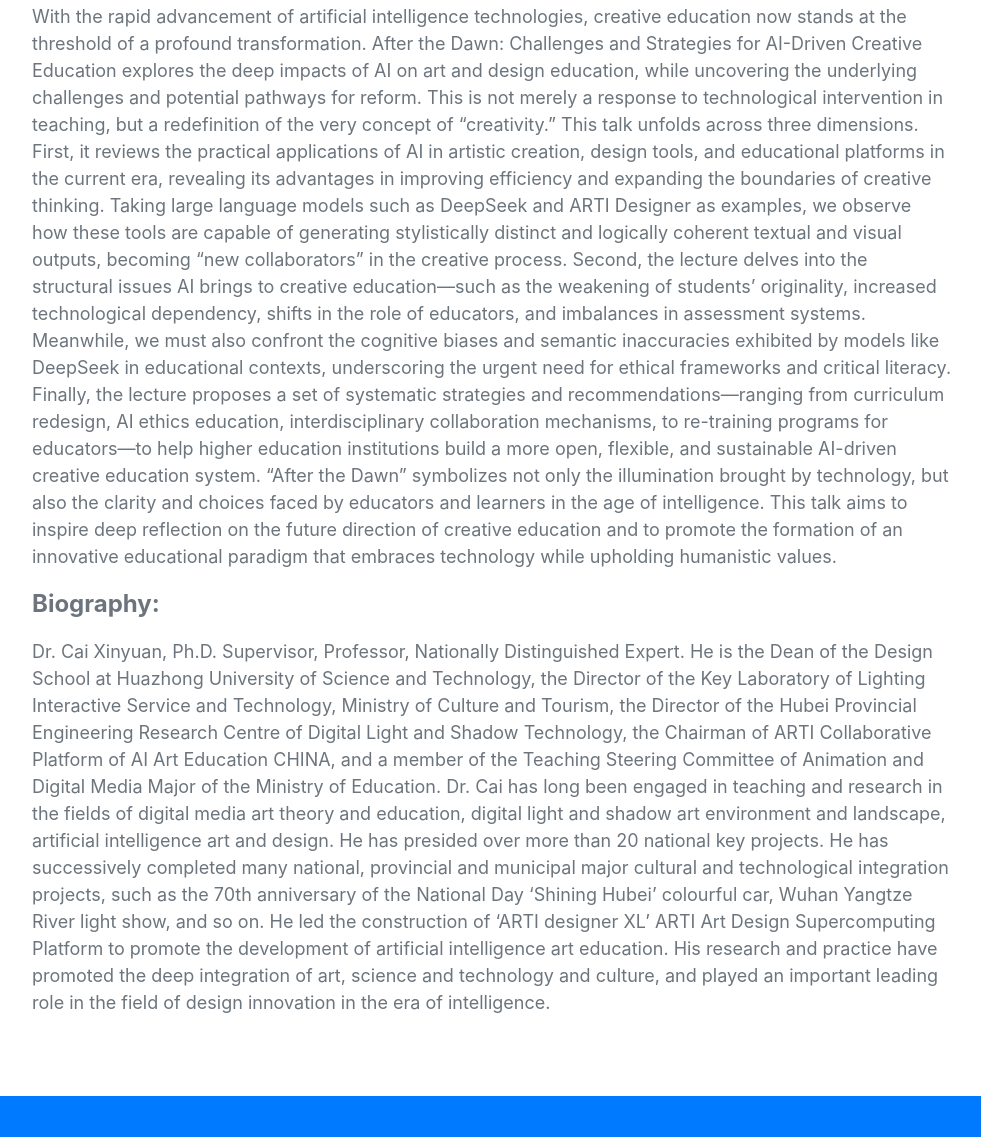
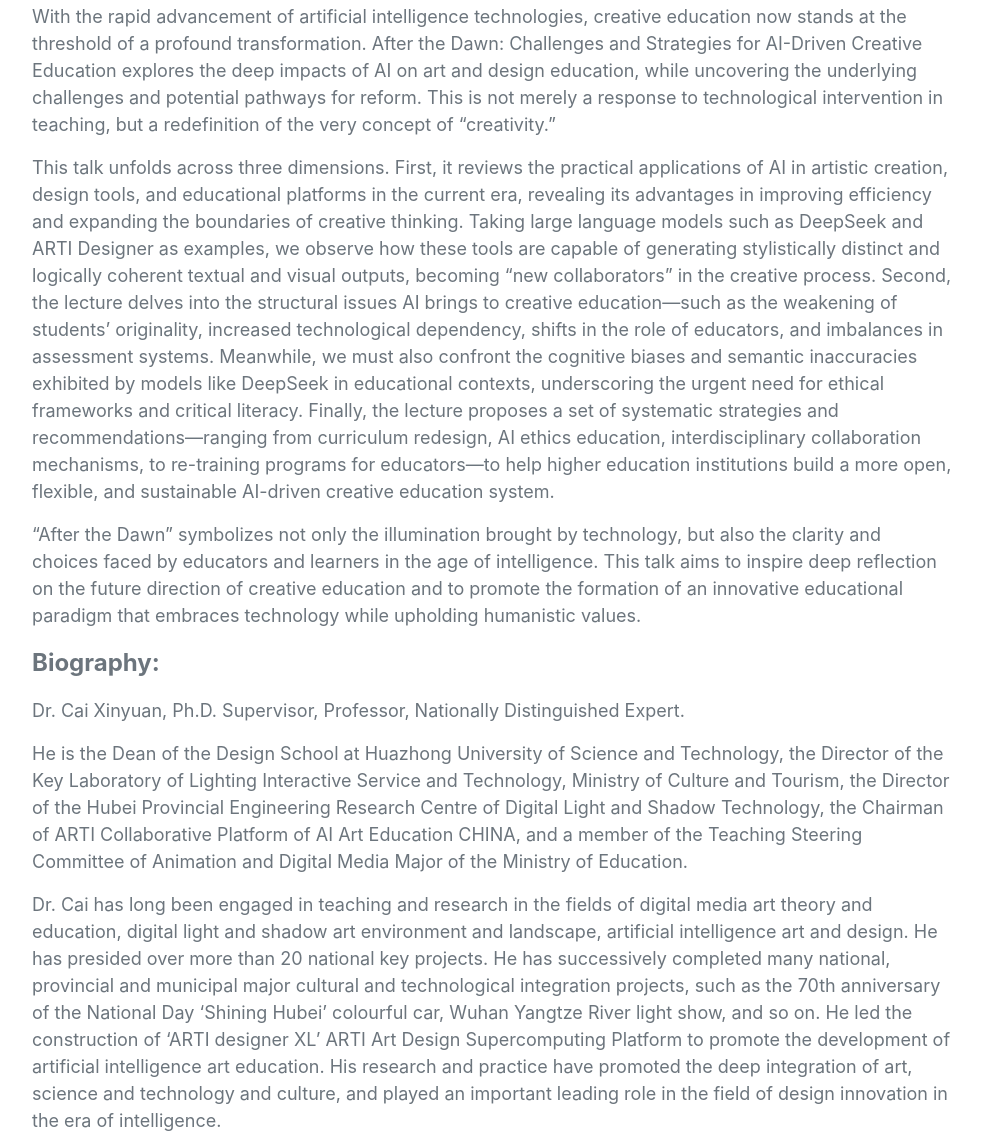
Before and after one commit to AIArt-2025/aiart-2025.github.io, a website with bundled scripts: page index.html in a window 1280 px wide. Shown: the part 3983-5120 px from the top of the page, without its empty margins (148-1129 px from the left). Built offline with nearby package versions, Linux system fonts and the light colour scheme.

Commit message:
Update index.html

```diff
--- a/index.html
+++ b/index.html
@@ -415,18 +415,20 @@
               Abstract:
             </p>
             <p class="text-muted" style="text-align: left; font-weight: light; font-size: 18px">
-              With the rapid advancement of artificial intelligence technologies, creative education now stands at the threshold of a profound transformation. After the Dawn: Challenges and Strategies for AI-Driven Creative Education explores the deep impacts of AI on art and design education, while uncovering the underlying challenges and potential pathways for reform. This is not merely a response to technological intervention in teaching, but a redefinition of the very concept of “creativity.”
-              This talk unfolds across three dimensions. First, it reviews the practical applications of AI in artistic creation, design tools, and educational platforms in the current era, revealing its advantages in improving efficiency and expanding the boundaries of creative thinking. Taking large language models such as DeepSeek and ARTI Designer as examples, we observe how these tools are capable of generating stylistically distinct and logically coherent textual and visual outputs, becoming “new collaborators” in the creative process. Second, the lecture delves into the structural issues AI brings to creative education—such as the weakening of students’ originality, increased technological dependency, shifts in the role of educators, and imbalances in assessment systems. Meanwhile, we must also confront the cognitive biases and semantic inaccuracies exhibited by models like DeepSeek in educational contexts, underscoring the urgent need for ethical frameworks and critical literacy. Finally, the lecture proposes a set of systematic strategies and recommendations—ranging from curriculum redesign, AI ethics education, interdisciplinary collaboration mechanisms, to re-training programs for educators—to help higher education institutions build a more open, flexible, and sustainable AI-driven creative education system.
-              “After the Dawn” symbolizes not only the illumination brought by technology, but also the clarity and choices faced by educators and learners in the age of intelligence. This talk aims to inspire deep reflection on the future direction of creative education and to promote the formation of an innovative educational paradigm that embraces technology while upholding humanistic values.
-
-            </p>
+              With the rapid advancement of artificial intelligence technologies, creative education now stands at the threshold of a profound transformation. After the Dawn: Challenges and Strategies for AI-Driven Creative Education explores the deep impacts of AI on art and design education, while uncovering the underlying challenges and potential pathways for reform. This is not merely a response to technological intervention in teaching, but a redefinition of the very concept of “creativity.” </p>
+               <p class="text-muted" style="text-align: left; font-weight: light; font-size: 18px">
+            This talk unfolds across three dimensions. First, it reviews the practical applications of AI in artistic creation, design tools, and educational platforms in the current era, revealing its advantages in improving efficiency and expanding the boundaries of creative thinking. Taking large language models such as DeepSeek and ARTI Designer as examples, we observe how these tools are capable of generating stylistically distinct and logically coherent textual and visual outputs, becoming “new collaborators” in the creative process. Second, the lecture delves into the structural issues AI brings to creative education—such as the weakening of students’ originality, increased technological dependency, shifts in the role of educators, and imbalances in assessment systems. Meanwhile, we must also confront the cognitive biases and semantic inaccuracies exhibited by models like DeepSeek in educational contexts, underscoring the urgent need for ethical frameworks and critical literacy. Finally, the lecture proposes a set of systematic strategies and recommendations—ranging from curriculum redesign, AI ethics education, interdisciplinary collaboration mechanisms, to re-training programs for educators—to help higher education institutions build a more open, flexible, and sustainable AI-driven creative education system. </p>
+               <p class="text-muted" style="text-align: left; font-weight: light; font-size: 18px">
+            “After the Dawn” symbolizes not only the illumination brought by technology, but also the clarity and choices faced by educators and learners in the age of intelligence. This talk aims to inspire deep reflection on the future direction of creative education and to promote the formation of an innovative educational paradigm that embraces technology while upholding humanistic values. </p>
             <p class="text-muted" style="text-align: left; font-weight: bold; font-size: 24px;">
               Biography:
             </p>
             <p class="text-muted" style="text-align: left; font-weight: light; font-size: 18px">
-             Dr. Cai Xinyuan, Ph.D. Supervisor, Professor, Nationally Distinguished Expert.
-             He is the Dean of the Design School at Huazhong University of Science and Technology, the Director of the Key Laboratory of Lighting Interactive Service and Technology, Ministry of Culture and Tourism, the Director of the Hubei Provincial Engineering Research Centre of Digital Light and Shadow Technology, the Chairman of ARTI Collaborative Platform of AI Art Education CHINA, and a member of the Teaching Steering Committee of Animation and Digital Media Major of the Ministry of Education.
-             Dr. Cai has long been engaged in teaching and research in the fields of digital media art theory and education, digital light and shadow art environment and landscape, artificial intelligence art and design. He has presided over more than 20 national key projects. He has successively completed many national, provincial and municipal major cultural and technological integration projects, such as the 70th anniversary of the National Day ‘Shining Hubei’ colourful car, Wuhan Yangtze River light show, and so on. He led the construction of ‘ARTI designer XL’ ARTI Art Design Supercomputing Platform to promote the development of artificial intelligence art education. His research and practice have promoted the deep integration of art, science and technology and culture, and played an important leading role in the field of design innovation in the era of intelligence.
+             Dr. Cai Xinyuan, Ph.D. Supervisor, Professor, Nationally Distinguished Expert.   </p>
+                <p class="text-muted" style="text-align: left; font-weight: light; font-size: 18px">
+             He is the Dean of the Design School at Huazhong University of Science and Technology, the Director of the Key Laboratory of Lighting Interactive Service and Technology, Ministry of Culture and Tourism, the Director of the Hubei Provincial Engineering Research Centre of Digital Light and Shadow Technology, the Chairman of ARTI Collaborative Platform of AI Art Education CHINA, and a member of the Teaching Steering Committee of Animation and Digital Media Major of the Ministry of Education.   </p>
+              <p class="text-muted" style="text-align: left; font-weight: light; font-size: 18px">
+                  Dr. Cai has long been engaged in teaching and research in the fields of digital media art theory and education, digital light and shadow art environment and landscape, artificial intelligence art and design. He has presided over more than 20 national key projects. He has successively completed many national, provincial and municipal major cultural and technological integration projects, such as the 70th anniversary of the National Day ‘Shining Hubei’ colourful car, Wuhan Yangtze River light show, and so on. He led the construction of ‘ARTI designer XL’ ARTI Art Design Supercomputing Platform to promote the development of artificial intelligence art education. His research and practice have promoted the deep integration of art, science and technology and culture, and played an important leading role in the field of design innovation in the era of intelligence.
             </p>
 
 
```
